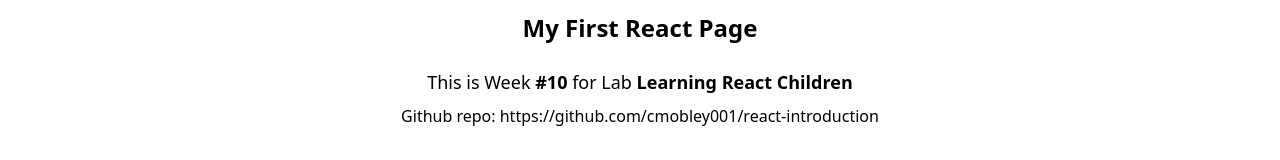
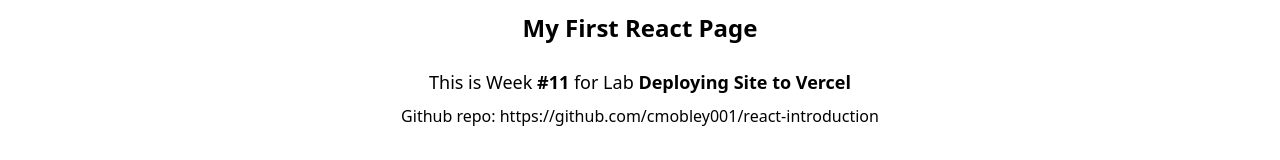
Before and after one commit to cmobley001/next-app-intro, a Next.js app: page / in a window 1280 px wide. Shown: the part 188-348 px from the top of the page. Built offline with nearby package versions, Linux system fonts and the light colour scheme.

Commit message:
Updated copy

```diff
--- a/src/components/Hero.jsx
+++ b/src/components/Hero.jsx
@@ -5,7 +5,7 @@
     <>
       <div className="mb-6 min-h-[300px]">
         <h1 className="text-2xl font-bold text-center mt-6 gap-y-2 p-6">My First React Page</h1>
-        <LabWeek week="10" title="Learning React Children">
+        <LabWeek week="11" title="Deploying Site to Vercel">
           <p className="mt-2">
             Github repo:{' '}
             <a href="https://github.com/cmobley001/react-introduction" target="_blank">
```
